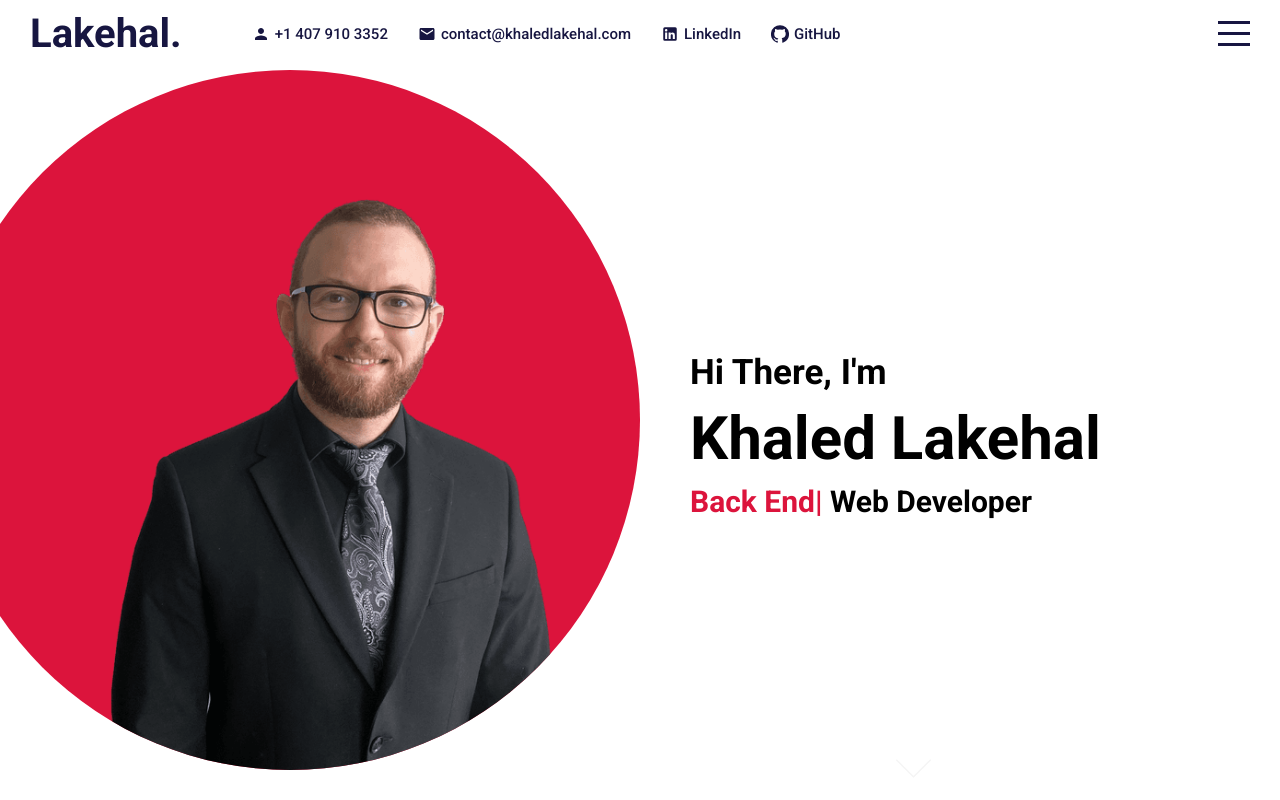
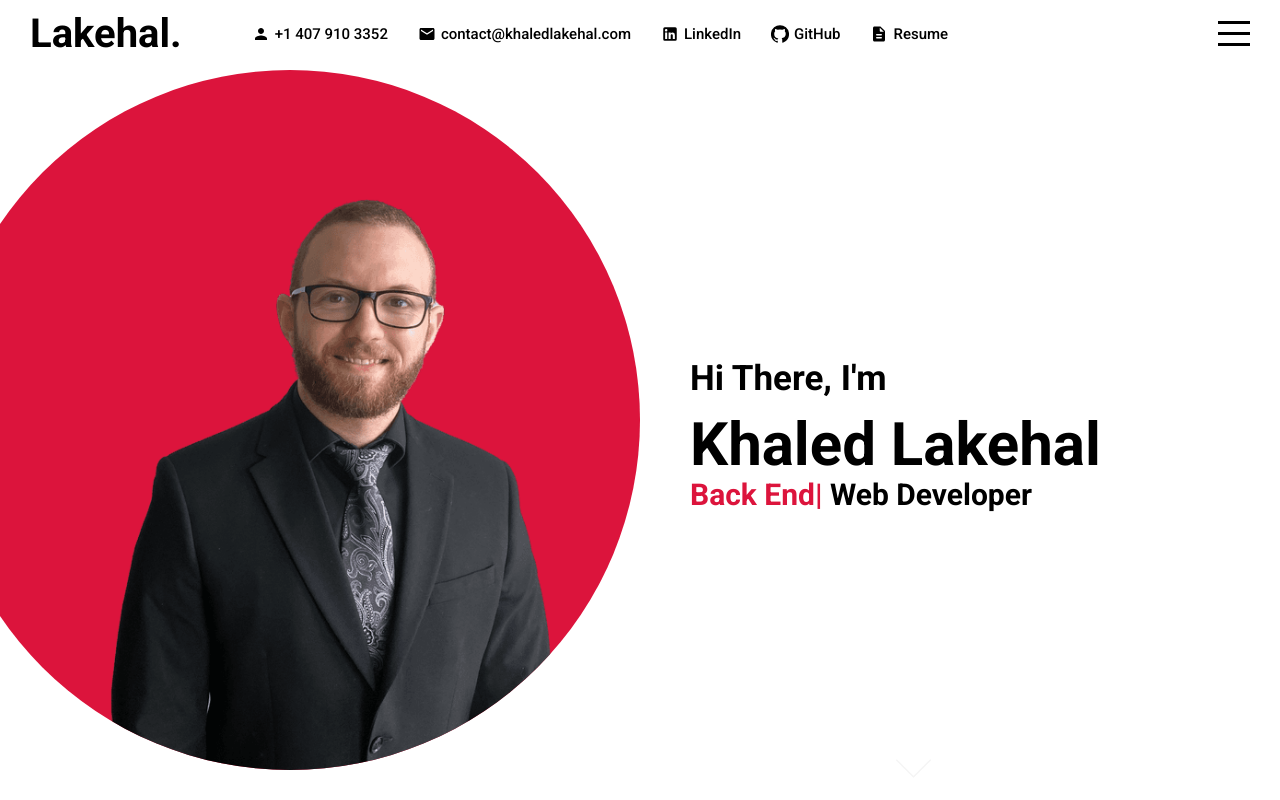
Before and after one commit to LAKEHALKhaled/react-portfolio, a React (Create React App) app: page / in a window 1280 px wide. Built offline with nearby package versions, Linux system fonts and the light colour scheme.

Commit message:
fixed the menu and made small changes here and there

```diff
--- a/src/components/contact/Contact.jsx
+++ b/src/components/contact/Contact.jsx
@@ -17,12 +17,12 @@ export default function Contact() {
             <img src={shake} alt="" />
             </div>
             <div className="right">
-            <h2>Contact</h2>
+            <h2>Contact Me</h2>
             <form onSubmit ={handleSubmit}>
         <input type="text" placeholder="Email" />
         <textarea placeholder="Message"></textarea>
         <button type="submit">Send</button>
-        {message && <span>Thank you, I will get back to you soon.</span>}
+        {message && <span>Thank you, I will get back to you soon.</span> }
             </form>
             </div>
         </div>
--- a/src/components/contact/contact.scss
+++ b/src/components/contact/contact.scss
@@ -26,8 +26,8 @@ h2{
     font-size: 30px;
 }
 form{
-    width: 70%;
-    height: 70%;
+    width: 60%;
+    height: 50%;
     display: flex;
     flex-direction: column;
     align-items: center;
--- a/src/components/intro/intro.scss
+++ b/src/components/intro/intro.scss
@@ -49,23 +49,27 @@
                 padding-left: 0;
                 align-items: center;
 
+
             }
 
             h1{
                 font-size:60px;
                 margin:10px 0;
                 @include mobile{
-                    font-size: 40px;
+                    font-size: 26px;
                 }
             }
             h2{
                 font-size: 35px;
+                @include mobile{
+                    font-size: 20px;
+                }
             }
             h3{
                 font-size: 30px;
 
                 @include mobile{
-                    font-size: 20px;
+                    font-size: 15px;
                 }
 
                 span{
--- a/src/components/menu/menu.scss
+++ b/src/components/menu/menu.scss
@@ -10,8 +10,8 @@
     z-index: 2;
     transition: all 1s ease;
     display: flex;
-    align-items:center;
     justify-content: center;
+
 
     &.active{
         right: 0;
@@ -19,7 +19,11 @@
     }
 
     ul{
+
+        height: 100%;
         display: flex;
+        align-items:center;
+        justify-content: center;
         flex-direction: column;
         margin:0;
         padding: 0;
--- a/src/components/navbar/Navbar.jsx
+++ b/src/components/navbar/Navbar.jsx
@@ -3,6 +3,7 @@ import "./navbar.scss"
  import MailIcon from "@material-ui/icons/Mail";
  import LinkedInIcon from '@material-ui/icons/LinkedIn';
  import GitHubIcon from '@material-ui/icons/GitHub';
+ import DescriptionRoundedIcon from '@material-ui/icons/DescriptionRounded';
 export default function Navbar({menuOpen, setMenuOpen}) {
     return (
         <div className={"navbar " + ( menuOpen && "active")}>
@@ -29,6 +30,12 @@ export default function Navbar({menuOpen, setMenuOpen}) {
                     <span>GitHub</span>
                     </div>
                     </a>
+                    <a href="https://docs.google.com/document/d/1QBEkqMYHYP_K0B2SbZFanadK_iCMYvZEkqZ9eZ2TPWU/edit?usp=sharing" target="_blank">
+                    <div className="itemContainer">
+                    <DescriptionRoundedIcon className="icon"/>
+                    <span>Resume</span>
+                    </div>
+                    </a>
 
                 </div>
                 <div className="right">
--- a/src/components/portfolio/Portfolio.jsx
+++ b/src/components/portfolio/Portfolio.jsx
@@ -57,10 +57,12 @@ export default function Portfolio() {
             </ul>
             <div className="container">
                 {data.map((d)=>(
+                    <a href={d.link} target="_blank" rel="noreferrer">
                 <div className="item">
                     <img src={d.img} alt="" />
                     <h3>{d.title}</h3>
-                </div>))}
+                </div>
+                </a>))}
 
             </div>
         </div>
--- a/src/components/portfolio/portfolio.scss
+++ b/src/components/portfolio/portfolio.scss
@@ -7,13 +7,15 @@
     align-items: center;
 }
 h1{
-    font-size: 50px;
+    font-size: 40px;
+    height: 8%;
     @include mobile{
-        font-size: 20px;
+    font-size: 20px;
     }
 }
 
 ul{
+    height: 5%;
     margin:10px;
     padding:0;
     list-style: none;
@@ -27,6 +29,7 @@ ul{
 }
 
 .container{
+    overflow: hidden;
     width: 70%;
     display: flex;
     align-items: center;
@@ -35,14 +38,15 @@ ul{
 
     @include mobile{
         width: 100%;
+
     }
 
     .item{
-        width: 260px;
-        height: 360px;
+        width: 250px;
+        height: 350px;
         border-radius: 20px;
         border: 1px solid lightgray;
-        margin: 70px 10px;
+        margin: 10px;
         display: flex;
         align-items:center;
         justify-content: center;
@@ -52,10 +56,10 @@ ul{
         cursor: pointer;
 
         @include mobile{
-            width: 130px;
-            height: 100px;
-            margin-top:10px;
-            padding:5px 13px;
+            width: 150px;
+            height: 120px;
+            margin-top:5px;
+            padding:1px 5px;
 
         }
 
--- a/src/data.js
+++ b/src/data.js
@@ -1,76 +1,88 @@
 export const FrontEnd = [
     {
+      link:"https://lakehalkhaled.github.io/Weather-Dashboard/",
       id: 1,
       title: "Weather Dashboard",
-      img: "https://patch.com/img/cdn20/users/22893546/20181221/051423/styles/raw/public/processed_images/weather_-1545430381-3541.jpg",
+      img: "https://mir-s3-cdn-cf.behance.net/project_modules/max_1200/372b0e12748107.562e65ae4f019.jpg",
     },
     {
+      link:"https://lakehalkhaled.github.io/Password-generator/",
       id: 2,
       title: "Password Generator",
-      img: "https://cdn.dribbble.com/users/3967258/screenshots/15463803/media/4fddb9a2caf3b3bd634060f706a91e73.png?compress=1&resize=1200x900",
+      img: "https://techcrunch.com/wp-content/uploads/2014/12/passwords.jpeg?w=730&crop=1",
     },
     {
+      link:"https://endres2.github.io/CalorieHunter/",
       id: 3,
-      title: "Note Taker",
-      img: "https://cdn.dribbble.com/users/3637068/screenshots/15467010/media/69a3279182b75365013fe285733d1122.png?compress=1&resize=1200x900",
+      title: "Calorie Hunter",
+      img: "https://uconn-today-universityofconn.netdna-ssl.com/wp-content/uploads/2021/05/AdobeStock_315284656-996x665.jpeg",
     },
     {
+      link:"https://lakehalkhaled.github.io/Code-Quiz/",
         id: 4,
-        title: "Weather Dashboard",
-        img: "https://patch.com/img/cdn20/users/22893546/20181221/051423/styles/raw/public/processed_images/weather_-1545430381-3541.jpg",
+        title: "Code Quiz",
+        img: "https://uploads.sitepoint.com/wp-content/uploads/2017/05/1495475877javascript-quiz.png",
     },
   ];
 
   export const BackEnd = [
     {
+      link:"https://github.com/LAKEHALKhaled/Employee-Tracker",
       id: 1,
       title: "Employee Tracker",
       img:
-        "https://cdn.dribbble.com/users/2597268/screenshots/15468893/media/44313553d73ba41580f1df69749bba28.jpg?compress=1&resize=1200x900",
+        "https://www.thewispy.com/wp-content/uploads/2021/07/Non-Intrusive-Employee-Tracker-to-Monitor-Android-Work-Phones.png",
     },
     {
+      link:"https://github.com/LAKEHALKhaled/E-Commerce-Back-End",
       id: 2,
       title: "E-Commerce",
       img:
-        "https://cdn.dribbble.com/users/5920881/screenshots/15463142/media/b5a460223798bd85d835710806e2f3dd.png?compress=1&resize=1200x900",
+        "https://lh4.googleusercontent.com/P72_YkJdhUfqnwFDB7op-Yb9VkPhy506XiVdCwDqgNnD7w2rMcIhR0KMuwcMYRCXweLMWdiFQvVBGuOkl6pIGb-dFmu9cwN8VUAhAKNLugahYbPQi0i_Jbhwec_LNb5FviewSZEo",
     },
     {
+      link:"https://github.com/LAKEHALKhaled/Team-Profile-Generator-Object-Oriented-Programming-",
       id: 3,
       title: "Team Porfil Generator",
       img:
-        "https://cdn.dribbble.com/users/1998175/screenshots/15459384/media/48ac2b43ebe81ba0866afea1383cc939.png?compress=1&resize=1200x900",
+        "https://cdn.dribbble.com/users/504740/screenshots/9915986/media/3fa3688e394b04d03df9de70e9a89c65.jpg?compress=1&resize=400x300",
     },
     {
+        link:"https://github.com/LAKEHALKhaled/README-Generator",
         id: 4,
-        title: "Team Porfil Generator",
+        title: "README Generator",
         img:
-          "https://cdn.dribbble.com/users/1998175/screenshots/15459384/media/48ac2b43ebe81ba0866afea1383cc939.png?compress=1&resize=1200x900",
+          "https://media.vlpt.us/images/colorful-stars/post/f3acf800-14eb-4858-8e87-c670ab18b0b6/github-white-logo-700-740x395.png",
       },
   ];
 
   export const FullStack = [
     {
+      link: "https://infinite-waters-53971.herokuapp.com/stats",
       id: 1,
       title: "Workout Tracker",
       img:
-        "https://encrypted-tbn0.gstatic.com/images?q=tbn:ANd9GcRKvdHn8GmPGCO0y3SJqNHACygpm0h9VycMHg&usqp=CAU",
+        "https://www.muscleandfitness.com/wp-content/uploads/2019/07/Hands-Clapping-Chaulk-Kettlebell.jpg?quality=86&strip=all",
     },
     {
+      link: "https://evening-cove-88610.herokuapp.com/",
       id: 2,
       title: "Budget Tracker",
       img:
-        "https://encrypted-tbn0.gstatic.com/images?q=tbn:ANd9GcRKvdHn8GmPGCO0y3SJqNHACygpm0h9VycMHg&usqp=CAU",
+        "https://www.reminetwork.com/wp-content/uploads/condo-budgets.jpg",
     },
     {
+      link:"https://polar-anchorage-80453.herokuapp.com/",
       id: 3,
-      title: "Disc Jockey",
+      title: "Note Taker",
       img:
-        "https://encrypted-tbn0.gstatic.com/images?q=tbn:ANd9GcRKvdHn8GmPGCO0y3SJqNHACygpm0h9VycMHg&usqp=CAU",
+        "https://miro.medium.com/max/2000/1*14NgZjywc9Ip0B2UVc01Aw.jpeg",
     },
     {
+        link:"https://glacial-badlands-02400.herokuapp.com/",
         id: 4,
-        title: "Team Porfil Generator",
+        title: "Disc Jockey",
         img:
-          "https://cdn.dribbble.com/users/1998175/screenshots/15459384/media/48ac2b43ebe81ba0866afea1383cc939.png?compress=1&resize=1200x900",
+          "https://images.squarespace-cdn.com/content/v1/5ba708c065a707cc5b5706e1/1621196559719-CVPH36P9MXEHM0ONEVKL/Dark+Background+logo+%281%29.png?format=2500w",
       },
   ];
--- a/src/global.scss
+++ b/src/global.scss
@@ -1,8 +1,8 @@
-$mainColor:#171641;
+$mainColor:#000000;
 
 
-$width: 768px;
-
+$width: 810px;
+$width2: 1200px;
 @mixin mobile{
     @media(max-width: #{$width}){
         @content
```
